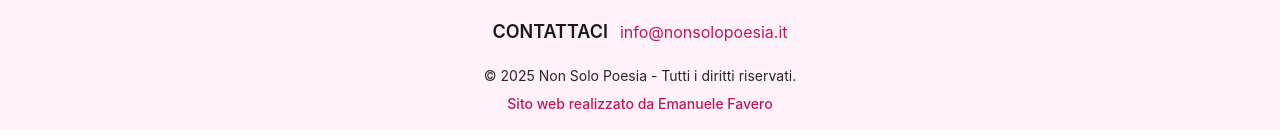
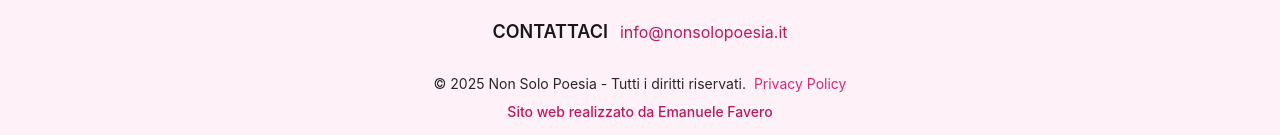
Before and after one commit to emanuelefavero/non-solo-poesia, a Next.js app: page / in a window 1280 px wide. Shown: the part 676-811 px from the top of the page. Built offline with nearby package versions, Linux system fonts and the light colour scheme; no server answers; the database is empty; a web font is replaced by a local one.

Commit message:
add privacy policy link in footer

```diff
--- /dev/null
+++ b/src/app/privacy-policy/page.tsx
@@ -0,0 +1,7 @@
+export default function Page() {
+  return (
+    <>
+      <h1>Informativa sulla Privacy</h1>
+    </>
+  )
+}
--- a/src/components/Footer.tsx
+++ b/src/components/Footer.tsx
@@ -1,6 +1,7 @@
 import ContactUs from '@/components/ContactUs'
 import NewsletterForm from '@/components/NewsletterForm'
 import { TITLE } from '@/data/title'
+import Link from 'next/link'
 
 // TODO Add privacy policy link
 
@@ -13,12 +14,18 @@ export default function Component() {
         <NewsletterForm />
         <ContactUs />
 
-        <div className='flex flex-col items-center justify-center gap-2'>
+        <div className='flex flex-col items-center justify-center gap-2 text-center'>
           <span>
             &copy; {year} {TITLE}{' '}
             <span className='hidden 2xs:inline-block'>
               - Tutti i diritti riservati.
-            </span>
+            </span>{' '}
+            <Link
+              href='/privacy-policy'
+              className='mt-2 block text-center xs:ml-1 xs:inline-block'
+            >
+              Privacy Policy
+            </Link>
           </span>
 
           <a
```
